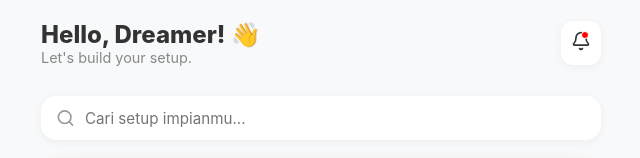
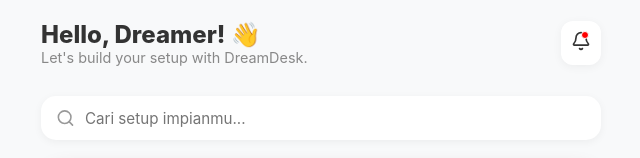
Before and after one commit to ezarwiratama/DreamDesk-pwa, a React (Vite) app in the folder frontend/: page / in a window 1280 px wide. Shown: the top 158 px of the page, without its empty margins (319-959 px from the left). Built offline with nearby package versions, Linux system fonts and the light colour scheme; no server answers.

Commit message:
edit sub title

```diff
--- a/frontend/src/pages/Home.jsx
+++ b/frontend/src/pages/Home.jsx
@@ -88,7 +88,7 @@
       <header style={{ display: "flex", justifyContent: "space-between", alignItems: "center", padding: "20px 20px 10px" }}>
         <div>
           <h1 style={{ fontSize: "1.5rem", fontWeight: "800", color: COLORS.text }}>Hello, Dreamer! 👋</h1>
-          <p style={{ color: COLORS.gray, fontSize: "0.9rem" }}>Let's build your setup.</p>
+          <p style={{ color: COLORS.gray, fontSize: "0.9rem" }}>Let's build your setup with DreamDesk.</p>
         </div>
 
         {/* Ikon Notifikasi */}
```
